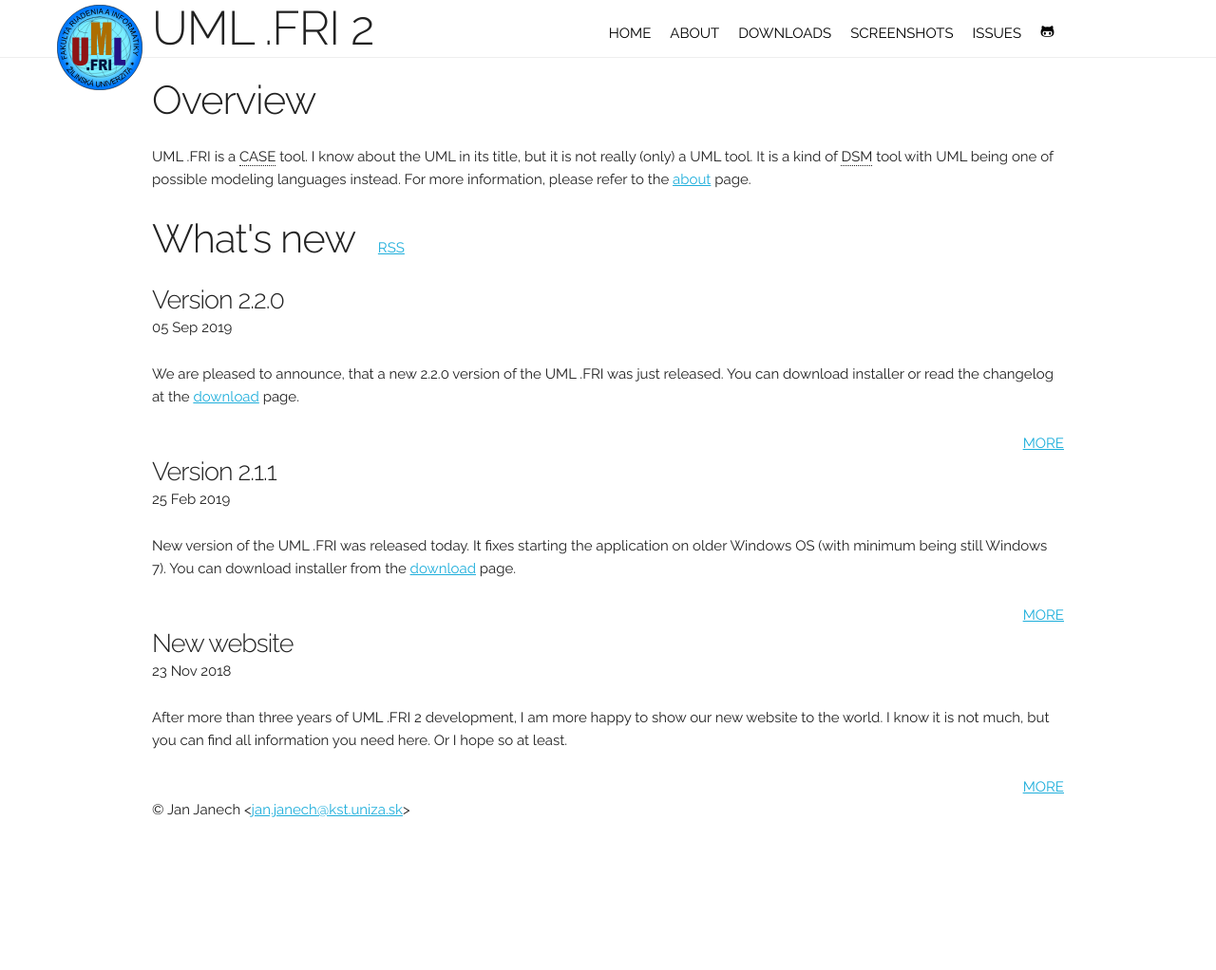
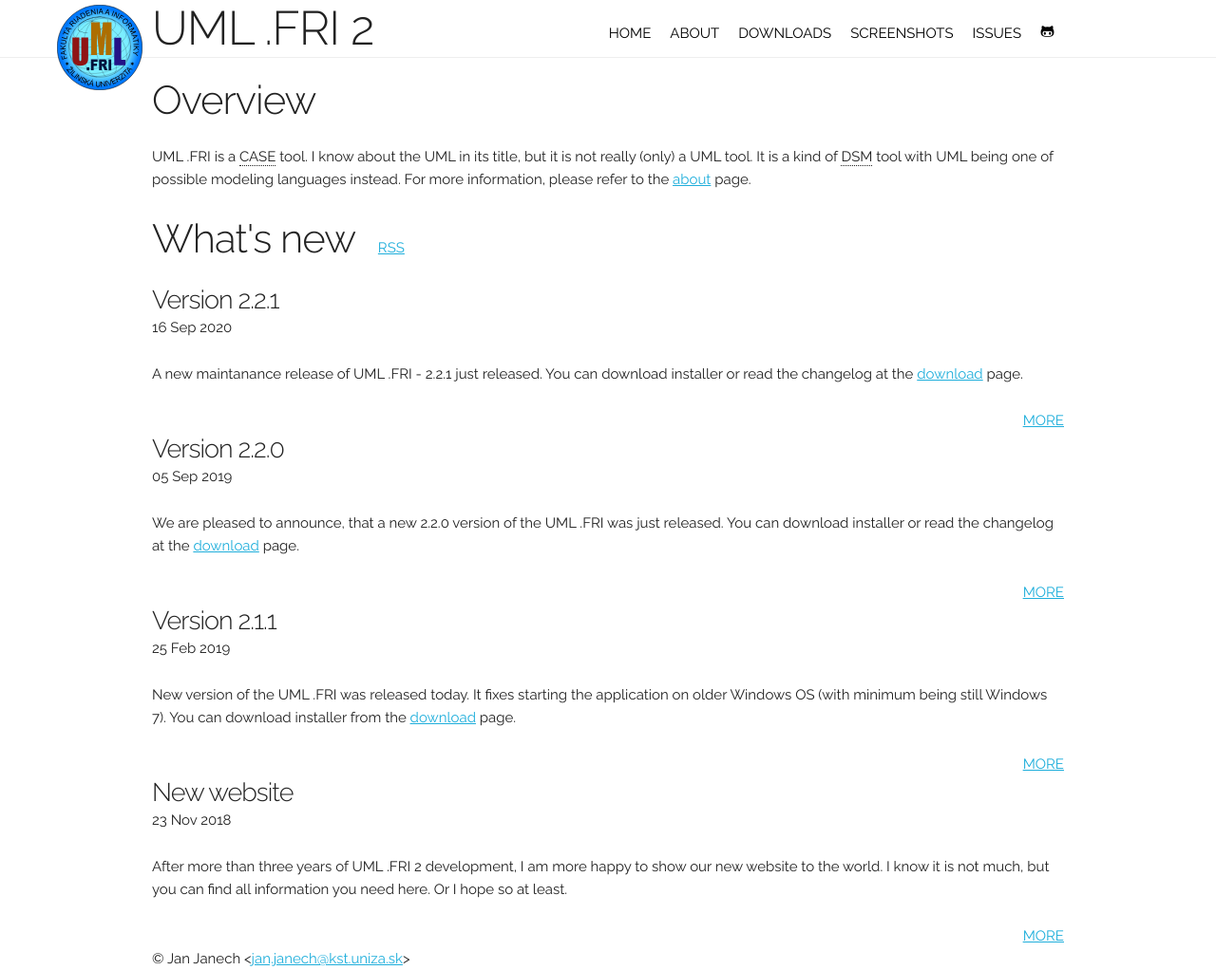
Before and after one commit to umlfri/umlfri.github.io, a Jekyll site: the page built from index.md, in a window 1280 px wide and 1022 px high. Shown: the whole window at 95% size. Built offline with Jekyll 4.4.1, drawn with Linux system fonts in a browser that asks for light colours.

Commit message:
new release

```diff
--- a/_data/releases.yml
+++ b/_data/releases.yml
@@ -19,3 +19,8 @@
   files:
     - platform: win32
       file: umlfri-setup-2.2.0.exe
+- version: 2.2.1
+  published: 2020-09-16
+  files:
+    - platform: win32
+      file: umlfri-setup-2.2.1.exe
--- /dev/null
+++ b/_posts/2020-09-16-version-2.2.1.md
@@ -0,0 +1,5 @@
+---
+title: Version 2.2.1
+---
+A new maintanance release of UML .FRI - 2.2.1 just released. You can download
+installer or read the changelog at the [download](/downloads.html#v2.2.1) page.
```
